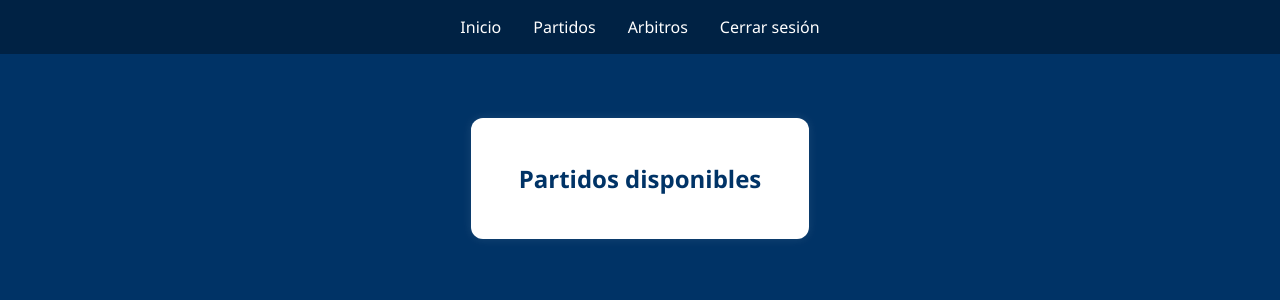
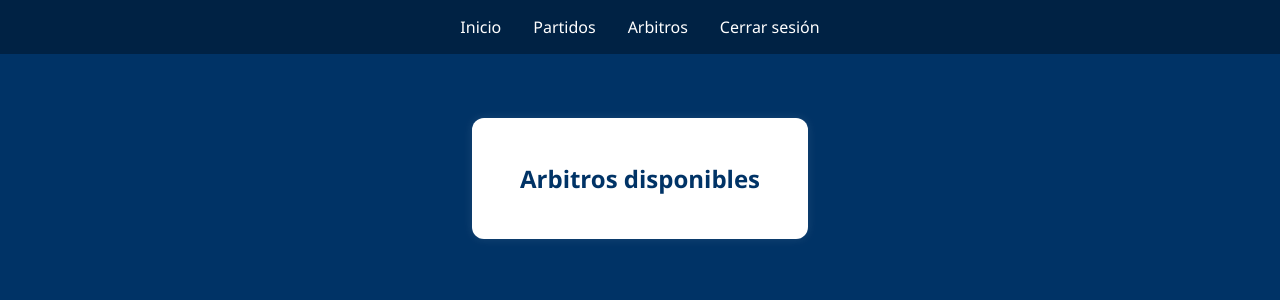
Before and after one commit to pdanna632/SAGA, a React (Vite) app in the folder Pagina web SAGA/: page /arbitros in a window 1280 px wide. Shown: the top 300 px of the page. Built offline with nearby package versions, Linux system fonts and the light colour scheme.

Commit message:
Update Arbitros.jsx

```diff
--- a/Pagina web SAGA/src/pages/Arbitros.jsx
+++ b/Pagina web SAGA/src/pages/Arbitros.jsx
@@ -8,7 +8,7 @@ function Partidos() {
 
       <main className={styles.main}>
         <div className={styles.box}>
-          <h2>Partidos disponibles</h2>
+          <h2>Arbitros disponibles</h2>
         </div>
       </main>
     </div>
```
